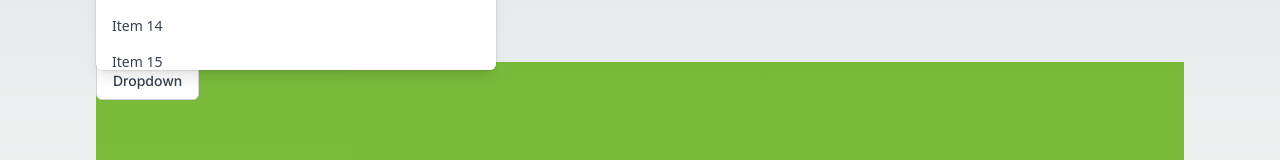
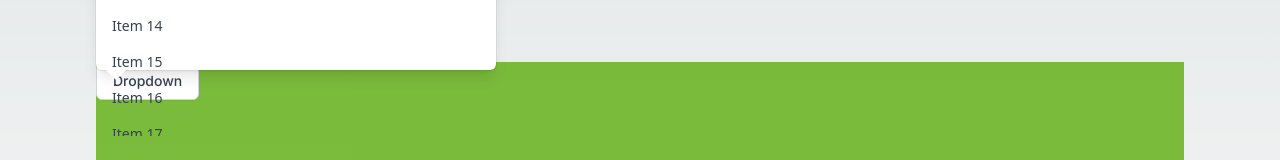
Before and after one commit to blogcodevn/dropdown, a Next.js app: page / in a window 1280 px wide. Both pictures are taken after a click on the button "Dropdown". Shown: the part 534-694 px from the top of the page. Built offline with nearby package versions, Linux system fonts and the light colour scheme.

Commit message:
Update arrow position

```diff
--- a/src/components/dropdown/Dropdown.tsx
+++ b/src/components/dropdown/Dropdown.tsx
@@ -15,6 +15,9 @@ interface DropdownProps {
   menuWidth?: number;
   menuHeight?: string | number;
   align?: 'left' | 'right';
+  withArrow?: boolean;
+  arrowSize?: number;
+  arrowOffset?: number;
 }
 
 const Dropdown: React.FC<DropdownProps> = ({
@@ -24,6 +27,9 @@ const Dropdown: React.FC<DropdownProps> = ({
   menuWidth = 300,
   menuHeight = 'auto',
   align = 'left',
+  withArrow = false,
+  arrowSize = 10,
+  arrowOffset = 10,
 }) => {
   const [currentItems, setCurrentItems] = useState<DropdownItem[]>(items);
   const [breadcrumb, setBreadcrumb] = useState<DropdownItem[]>([]);
@@ -110,6 +116,10 @@ const Dropdown: React.FC<DropdownProps> = ({
       portal={portal}
       position={position}
       zIndex={zIndex}
+      withArrow={withArrow}
+      arrowSize={arrowSize}
+      arrowOffset={arrowOffset}
+      align={align}
       handleItemClick={handleItemClick}
       handleBreadcrumbClick={handleBreadcrumbClick}
       handleSearchChange={handleSearchChange}
--- a/src/components/dropdown/DropdownContent.tsx
+++ b/src/components/dropdown/DropdownContent.tsx
@@ -18,6 +18,10 @@ interface DropdownContentProps {
   portal: boolean;
   position: { top: number; left: number; transformOrigin: string };
   zIndex?: number;
+  withArrow?: boolean;
+  arrowSize?: number;
+  arrowOffset?: number;
+  align: 'left' | 'right';
   handleItemClick: (item: DropdownItem) => void;
   handleBreadcrumbClick: (index: number) => void;
   handleSearchChange: (e: React.ChangeEvent<HTMLInputElement>) => void;
@@ -35,6 +39,10 @@ const DropdownContent = forwardRef<HTMLDivElement, DropdownContentProps>(({
   portal,
   position,
   zIndex,
+  withArrow = false,
+  arrowSize = 10,
+  arrowOffset = 10,
+  align,
   handleItemClick,
   handleBreadcrumbClick,
   handleSearchChange,
@@ -46,11 +54,26 @@ const DropdownContent = forwardRef<HTMLDivElement, DropdownContentProps>(({
     );
   }, [debouncedSearchValue, currentItems]);
 
+  const arrowStyle = {
+    left: align === 'left' ? arrowOffset : undefined,
+    right: align === 'right' ? arrowOffset : undefined,
+    top: position.transformOrigin === 'top' ? -arrowSize : undefined,
+    bottom: position.transformOrigin === 'bottom' ? -arrowSize : undefined,
+    borderTopWidth: position.transformOrigin === 'bottom' ? `${arrowSize}px` : undefined,
+    borderBottomWidth: position.transformOrigin === 'top' ? `${arrowSize}px` : undefined,
+    borderLeftWidth: `${arrowSize}px`,
+    borderRightWidth: `${arrowSize}px`,
+    borderLeftColor: 'transparent',
+    borderRightColor: 'transparent',
+    borderBottomColor: position.transformOrigin === 'top' ? 'white' : 'transparent',
+    borderTopColor: position.transformOrigin === 'bottom' ? 'white' : 'transparent',
+  };
+
   return (
     <div
       ref={ref}
       className={classNames(
-        "absolute mt-2 rounded-md shadow-lg bg-white ring-1 ring-black ring-opacity-5 overflow-x-hidden transition-transform duration-300",
+        "absolute mt-2 rounded-md shadow-lg bg-white ring-1 ring-black ring-opacity-5 transition-transform duration-300",
         {
           "dropdown-enter": !isPositioned,
           "dropdown-enter-active": isPositioned,
@@ -69,6 +92,18 @@ const DropdownContent = forwardRef<HTMLDivElement, DropdownContentProps>(({
         transform: isPositioned ? 'scaleX(1) scaleY(1)' : 'scaleX(0) scaleY(0)',
       }}
     >
+      {withArrow && (
+        <div
+          className="absolute"
+          style={{
+            ...arrowStyle,
+            width: 0,
+            height: 0,
+            zIndex: zIndex ? zIndex + 1 : undefined,
+          }}
+        />
+      )}
+      <div className="relative overflow-hidden">
         <div className="p-2">
           <input
             type="text"
@@ -126,6 +161,7 @@ const DropdownContent = forwardRef<HTMLDivElement, DropdownContentProps>(({
           </div>
         </div>
       </div>
+    </div>
   );
 });
 
--- a/src/components/dropdown/useDropdownPosition.tsx
+++ b/src/components/dropdown/useDropdownPosition.tsx
@@ -78,7 +78,9 @@ const useDropdownPosition = ({ menuHeight, align }: UseDropdownPositionProps) =>
   const handleClickOutside = useCallback((event: MouseEvent) => {
     if (
       buttonRef.current &&
-      !buttonRef.current.contains(event.target as Node)
+      dropdownListRef.current &&
+      !buttonRef.current.contains(event.target as Node) &&
+      !dropdownListRef.current.contains(event.target as Node)
     ) {
       setIsOpen(false);
       setIsPositioned(false);
--- a/src/pages/index.tsx
+++ b/src/pages/index.tsx
@@ -66,7 +66,7 @@ export default function Home() {
     >
       <div className="h-[500px] overflow-y-auto w-full mt-[500px]" style={{ backgroundColor: 'rgba(255, 0, 0, 0.5)' }}>
         <div className="h-[1000px] w-full" style={{ backgroundColor: 'rgba(0, 255, 0, 0.5)' }}>
-          <Dropdown items={items} portal={true} zIndex={999} menuWidth={400} />
+          <Dropdown items={items} portal={true} zIndex={999} menuWidth={400} withArrow />
         </div>
       </div>
     </main>
--- a/src/styles/globals.css
+++ b/src/styles/globals.css
@@ -68,3 +68,12 @@ body {
   transform: scaleX(0) scaleY(0);
   transition: opacity 300ms, transform 300ms;
 }
+
+.dropdown-arrow {
+  position: absolute;
+  width: 0;
+  height: 0;
+  border-left: 10px solid transparent;
+  border-right: 10px solid transparent;
+  border-bottom: 10px solid white;
+}
```
Lines whose indentation alone changed are shown as unchanged.
